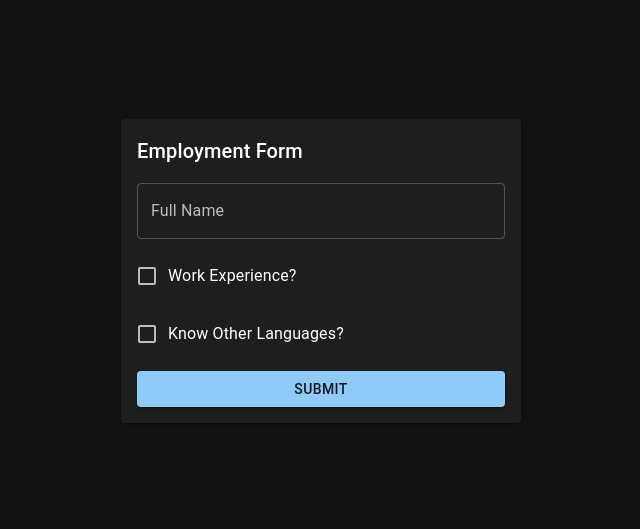
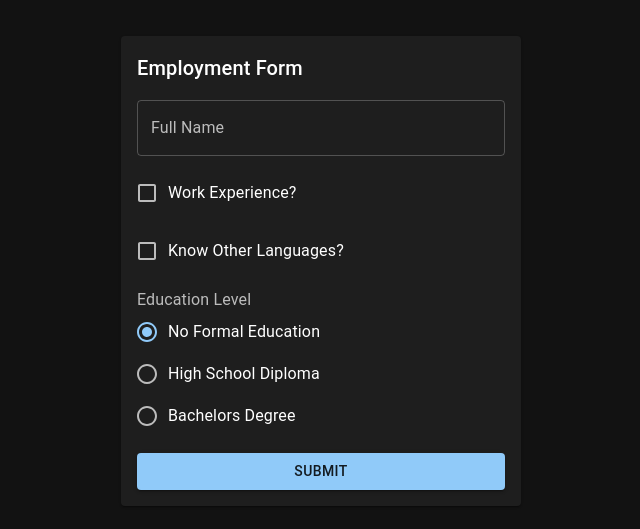
Before and after one commit to Annie-Huang/react-hook-form-with-zod-dynamic-form, a React (Vite) app: page / in a window 1280 px wide. Shown: the part 129-658 px from the top of the page, without its empty margins (319-959 px from the left). Built offline with nearby package versions, Linux system fonts and the light colour scheme.

Commit message:
Add the radio button group into the form.

```diff
--- a/src/App.tsx
+++ b/src/App.tsx
@@ -3,11 +3,16 @@ import { Container } from './Container.tsx';
 import {
   Button,
   Checkbox,
+  FormControl,
   FormControlLabel,
+  FormLabel,
   IconButton,
+  Radio,
+  RadioGroup,
   TextField,
 } from '@mui/material';
 import {
+  Controller,
   FieldErrors,
   SubmitHandler,
   useFieldArray,
@@ -130,6 +135,35 @@ export const App = () => {
         </>
       )}
 
+      {/*---------------------------------------------------------*/}
+
+      <FormControl>
+        <FormLabel>Education Level</FormLabel>
+        <Controller
+          control={control}
+          name='educationLevel'
+          render={({ field }) => (
+            <RadioGroup {...field}>
+              <FormControlLabel
+                value='noFormalEducation'
+                control={<Radio />}
+                label='No Formal Education'
+              />
+              <FormControlLabel
+                value='highSchoolDiploma'
+                control={<Radio />}
+                label='High School Diploma'
+              />
+              <FormControlLabel
+                value='bachelorsDegree'
+                control={<Radio />}
+                label='Bachelors Degree'
+              />
+            </RadioGroup>
+          )}
+        />
+      </FormControl>
+
       <Button variant='contained' onClick={handleSubmit(onSubmit)}>
         Submit
       </Button>
```
